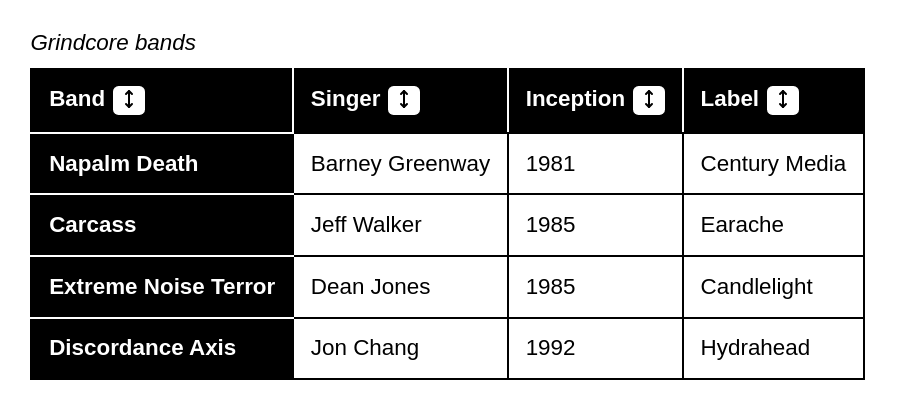
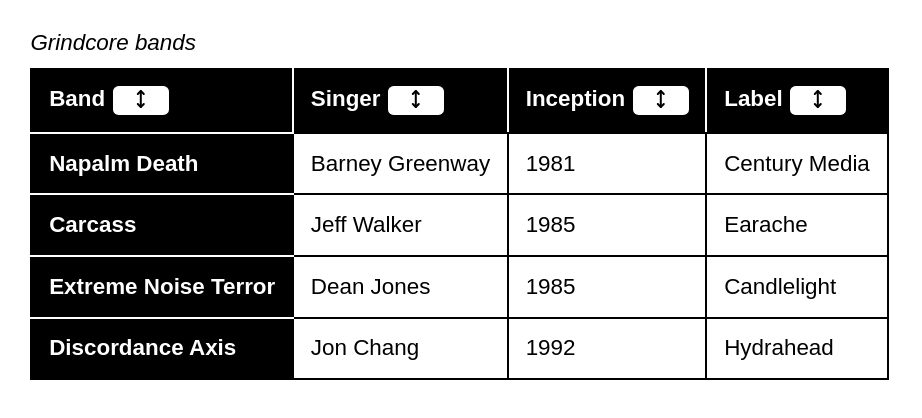
Before and after one commit to Heydon/react-sortable-table-demo, a React (Create React App) app: page / in a window 1280 px wide. Shown: the top 418 px of the page, without its empty margins (0-922 px from the left). Built offline with nearby package versions, Linux system fonts and the light colour scheme; the HTML template or start-up script is replaced by a standard one.

Commit message:
svg width

```diff
--- a/src/styles.css
+++ b/src/styles.css
@@ -114,7 +114,7 @@
   stroke-linecap: round;
   stroke-linejoin: round;
   fill: none;
-  width: auto;
+  width: 1.5rem;
   height: 1.5em;
 }
 
```
